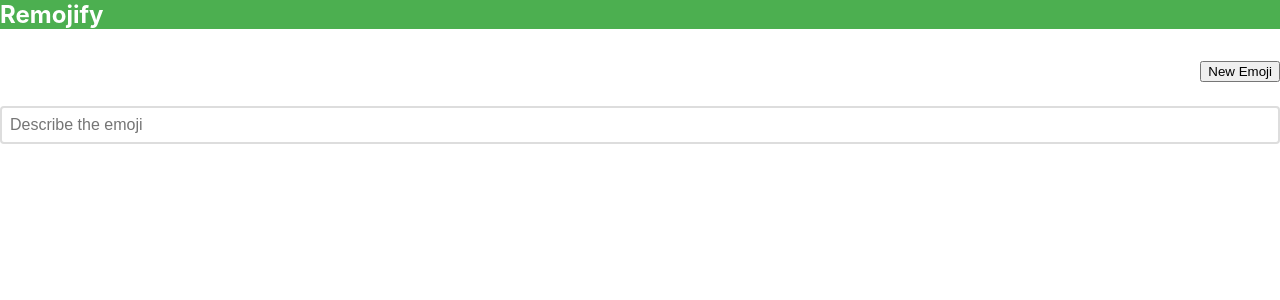
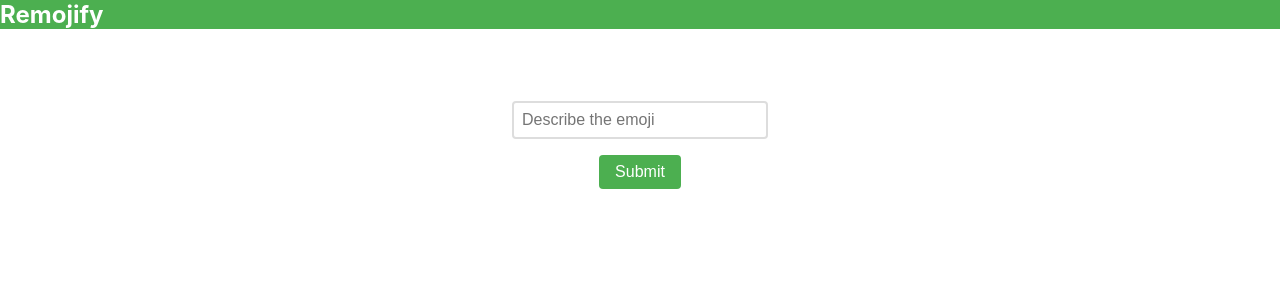
Before and after one commit to nwang888/remojify, a React (Create React App) app: page / in a window 1280 px wide. Shown: the top 300 px of the page. Built offline with nearby package versions, Linux system fonts and the light colour scheme.

Commit message:
fixed emoji displays

```diff
--- a/src/App.css
+++ b/src/App.css
@@ -31,9 +31,23 @@ input[type="text"] {
   border-radius: 4px;
   font-size: 1rem;
   padding: 0.5rem;
-  width: 100%;
+  width: 20%;
   box-sizing: border-box;
   margin-bottom: 1rem;
+  margin: auto;
+  display: block
+}
+
+button {
+  background-color: #4caf50;
+  border: none;
+  border-radius: 4px;
+  color: white;
+  font-size: 1rem;
+  padding: 0.5rem 1rem;
+  margin: auto;
+  margin-top: 1rem;
+  display: block;
 }
 
 p {
--- a/src/App.js
+++ b/src/App.js
@@ -1,6 +1,7 @@
 import React, { useState, useEffect } from "react";
 import "./App.css";
 import emojisList from "./top_emojis.json";
+import EmojiList from "./EmojiList";
 
 function App() {
 	const [emojis, setEmojis] = useState([]);
@@ -11,10 +12,29 @@ function App() {
 		setEmojis(emojisList);
 	}, []);
 
-	const handleNewEmoji = () => {
+	// // set initial emoji to display immediately
+	// useEffect(() => {
+	// 	if (emojis.length > 0) {
+	// 		const randomIndex = Math.floor(Math.random() * emojis.length);
+	// 		setCurrentEmoji(emojis[randomIndex]);
+	// 		// also remove the emoji from the list
+	// 		const newEmojis = emojis.filter((emoji) => emoji !== emojis[randomIndex]);
+	// 		setEmojis(newEmojis);
+	// 	}
+	// }, [emojis]);
+
+	const handleSubmit = () => {
+		if (!description) {
+			return;
+		}
 		const randomIndex = Math.floor(Math.random() * emojis.length);
 		setCurrentEmoji(emojis[randomIndex]);
 		setDescription("");
+		// also remove the emoji from the list
+		const newEmojis = emojis.filter((emoji) => emoji !== emojis[randomIndex]);
+		setEmojis(newEmojis);
+		// also calculate score
+		// also update the score
 	};
 
 	const handleInputChange = (event) => {
@@ -35,14 +55,15 @@ function App() {
 					<span className="emoji" role="img" aria-label="current emoji">
 						{currentEmoji}
 					</span>
-					<button onClick={handleNewEmoji}>New Emoji</button>
 				</div>
+				{/* <EmojiList codes={emojis} /> */}
 				<input
 					type="text"
 					value={description}
 					onChange={handleInputChange}
 					placeholder="Describe the emoji"
 				/>
+				<button onClick={handleSubmit}>Submit</button>
 				<p>{description}</p>
 			</div>
 		</div>
--- /dev/null
+++ b/src/EmojiList.js
@@ -0,0 +1,17 @@
+import React from "react";
+
+const EmojiList = ({ codes }) => {
+	const emojis = codes.map((code) =>
+		String.fromCodePoint(parseInt(code.replace("\\x{", ""), 16))
+	);
+
+	return (
+		<div>
+			{emojis.map((emoji) => (
+				<span>{emoji}</span>
+			))}
+		</div>
+	);
+};
+
+export default EmojiList;
```
Also changed, not shown: src/top_emojis.json (+1 -1 lines), 1 other file (tests, documents, lock files or other folders).
